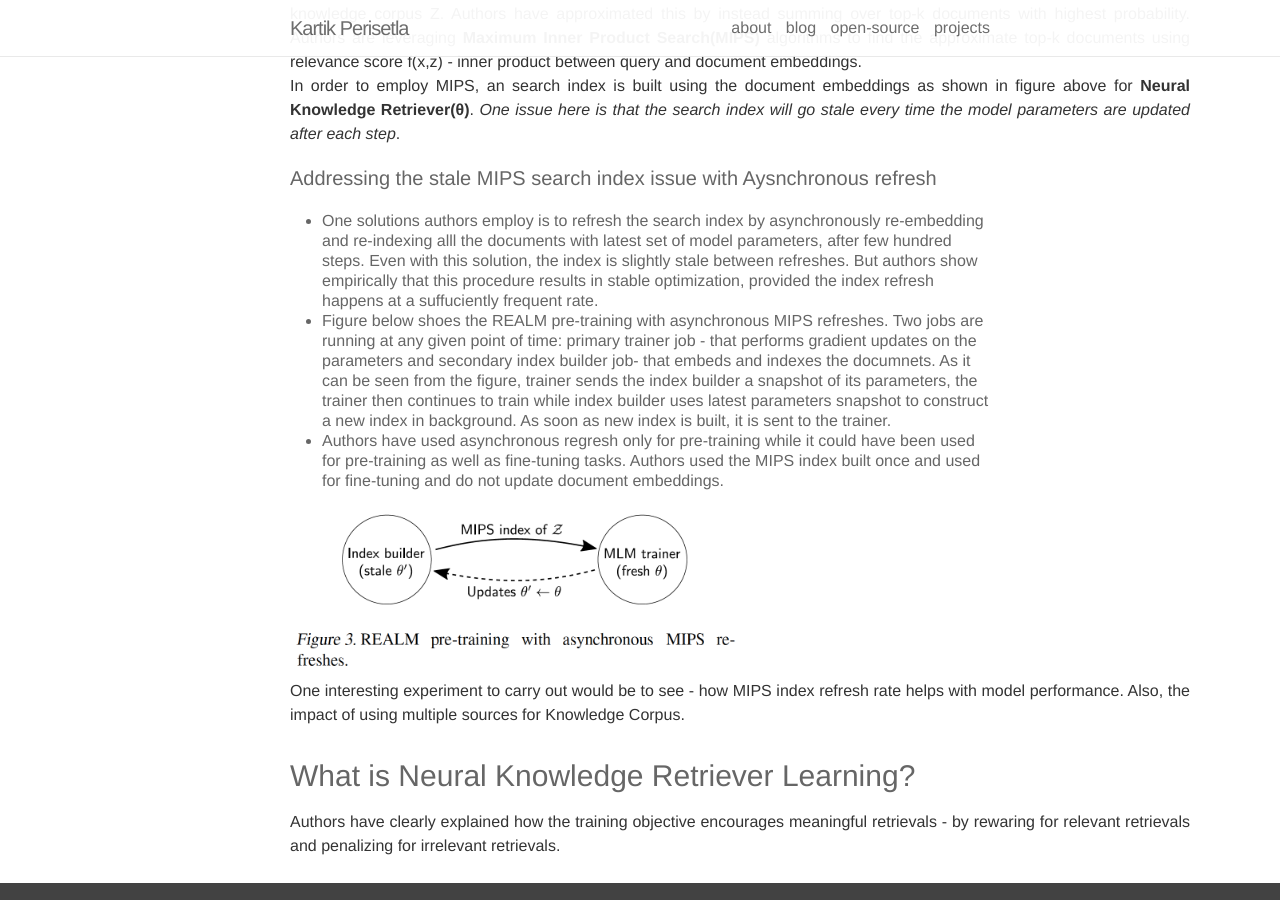
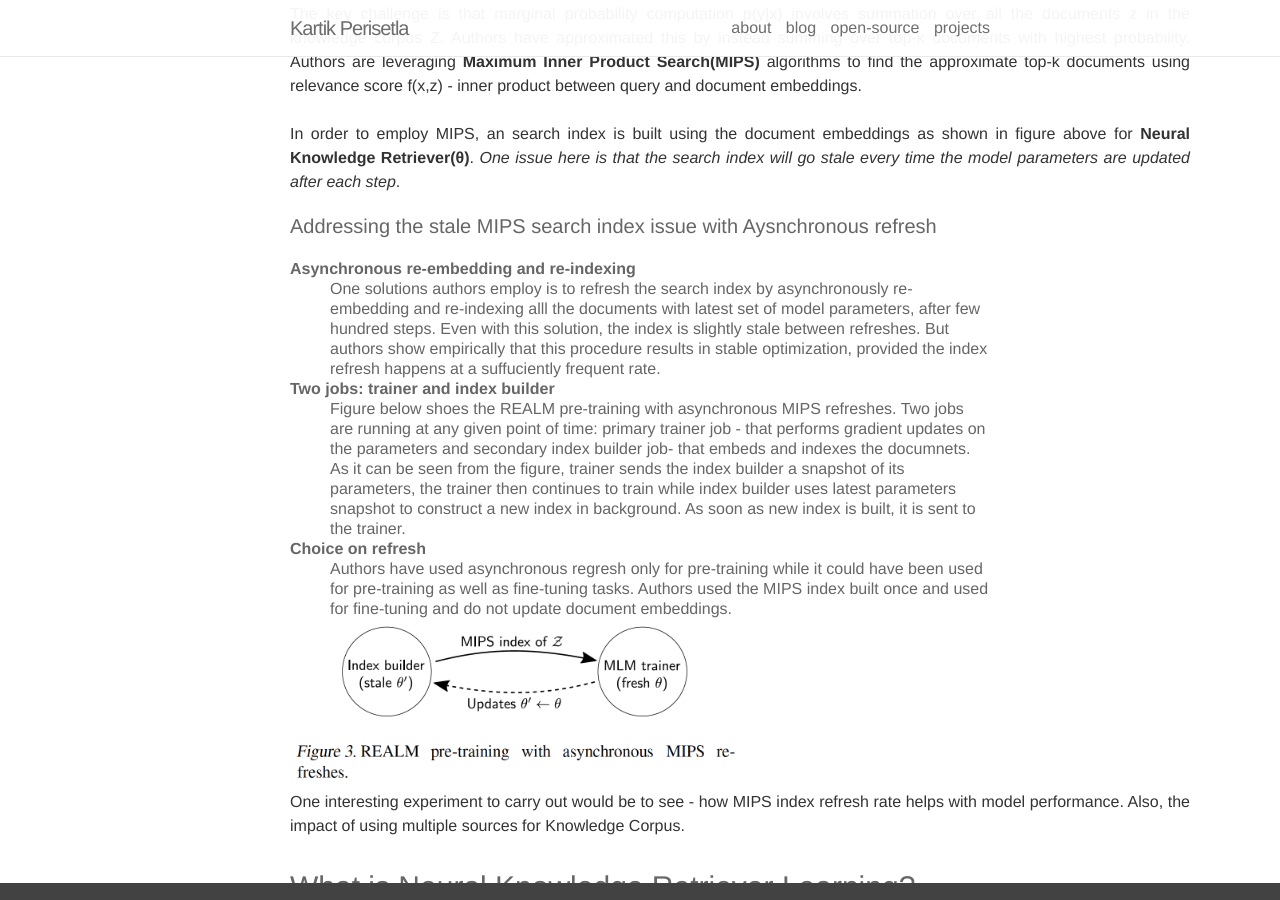
Before and after one commit to kartikperisetla/kartikperisetla.github.io, a Jekyll site: the page built from _posts/2021-02-10-retrieval-augmented-language-model-pre-training.markdown, in a window 1280 px wide and 900 px high, scrolled down 7489 px. Built offline with Jekyll 4.4.1, drawn with Linux system fonts in a browser that asks for light colours; nearby versions of some CDN libraries.

Commit message:
Update 2021-02-10-retrieval-augmented-language-model-pre-training.markdown

```diff
--- a/_posts/2021-02-10-retrieval-augmented-language-model-pre-training.markdown
+++ b/_posts/2021-02-10-retrieval-augmented-language-model-pre-training.markdown
@@ -178,23 +178,25 @@ Authors have presented a few strategies that further guided the model towards mo
 <h3>Training</h3>
 <p align="justify">
 The training objective for pre-training and fine-tuning is to maximize the log-likelihood log p(y|x) of the correct output y. Since <b>Neural Knowledge Retriever(θ)</b> and <b>Knowledge Augmented Encoder(ϕ)</b> are differentiable neural networks, thus allowing us to compute gradients, backpropagate the errors and update the model parameters using stochastic gradient descent.
-<br/>
+<br/><br/>
 The key challenge is that marginal probability computation p(y|x) involves summation over all the documents z in the knowledge corpus Z. Authors have approximated this by instead summing over top-k documents with highest probability. Authors are leveraging <b>Maximum Inner Product Search(MIPS)</b> algorithms to find the approximate top-k documents using relevance score f(x,z) - inner product between query and document embeddings.
-<br/>
+<br/><br/>
 In order to employ MIPS, an search index is built using the document embeddings as shown in figure above for <b>Neural Knowledge Retriever(θ)</b>. <i>One issue here is that the search index will go stale every time the model parameters are updated after each step</i>.
 </p>
 <h4>Addressing the stale MIPS search index issue with Aysnchronous refresh<h4>
-<ul><li>
+<dl>
+<dt><b>Asynchronous re-embedding and re-indexing</b></dt>
+<dd>
     One solutions authors employ is to refresh the search index by asynchronously re-embedding and re-indexing alll the documents with latest set of model parameters, after few hundred steps. Even with this solution, the index is slightly stale between refreshes. But authors show empirically that this procedure results in stable optimization, provided the index refresh happens at a suffuciently frequent rate.
-
-</li>
-<li>
+</dd>
+<dt><b>Two jobs: trainer and index builder</b></dt>
+<dd>
     Figure below shoes the REALM pre-training with asynchronous MIPS refreshes. Two jobs are running at any given point of time: primary trainer job - that performs gradient updates on the parameters and secondary index builder job- that embeds and indexes the documnets. As it can be seen from the figure, trainer sends the index builder a snapshot of its parameters, the trainer then continues to train while index builder uses latest parameters snapshot to construct a new index in background. As soon as new index is built, it is sent to the trainer.
-</li>
-<li>
+</dd>
+<dt><b>Choice on refresh</b></dt>
+<dd>
     Authors have used asynchronous regresh only for pre-training while it could have been used for pre-training as well as fine-tuning tasks. Authors used the MIPS index built once and used for fine-tuning and do not update document embeddings.
-</li>
-</ul>
+</dd>
 <img class="center" width="450px" src="{{ site.baseurl }}/assets/img/blog/asynch_index_update.png"/>
 <p align="justify">
     One interesting experiment to carry out would be to see - how MIPS index refresh rate helps with model performance. Also, the impact of using multiple sources for Knowledge Corpus.
```
